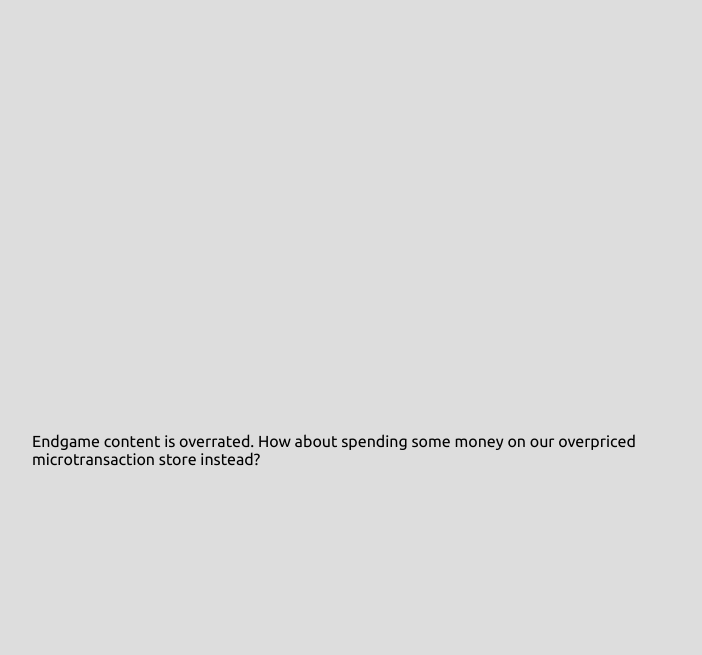
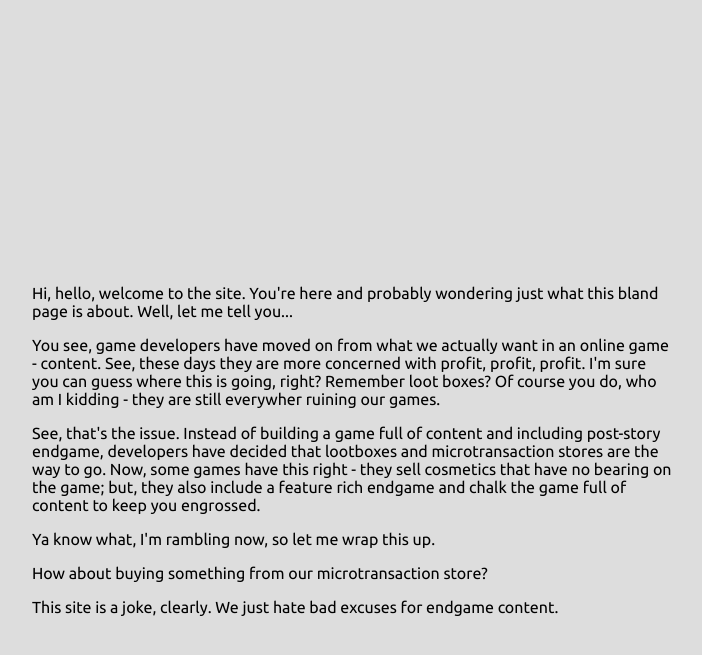
Before and after one commit to xNifty/endgamewtf, a Jekyll site: the page built from index.html, in a window 1280 px wide. Shown: the top 655 px of the page, without its empty margins (288-990 px from the left). Built offline with Jekyll 4.4.1, drawn with Linux system fonts in a browser that asks for light colours; nearby versions of some CDN libraries.

Commit message:
Update index.html

```diff
--- a/index.html
+++ b/index.html
@@ -3,5 +3,14 @@ layout: default
 class: home
 ---
 <div class="container">
-    <p>Endgame content is overrated.  How about spending some money on our overpriced microtransaction store instead?</p>
+    <p>Hi, hello, welcome to the site.  You're here and probably wondering just what this bland page is about. Well, let me tell you...</p>
+    <p>You see, game developers have moved on from what we actually want in an online game - content.  See, these days they are more
+        concerned with profit, profit, profit.  I'm sure you can guess where this is going, right?  Remember loot boxes? Of course you do,
+        who am I kidding - they are still everywher ruining our games.</p>
+    <p>See, that's the issue.  Instead of building a game full of content and including post-story endgame, developers have decided
+        that lootboxes and microtransaction stores are the way to go.  Now, some games have this right - they sell cosmetics that have
+        no bearing on the game; but, they also include a feature rich endgame and chalk the game full of content to keep you engrossed.</p>
+    <p>Ya know what, I'm rambling now, so let me wrap this up.</p>
+    <p>How about buying something from our microtransaction store?</p>
+    <p class="smalltext">This site is a joke, clearly.  We just hate bad excuses for endgame content.</p>
 </div>
```
